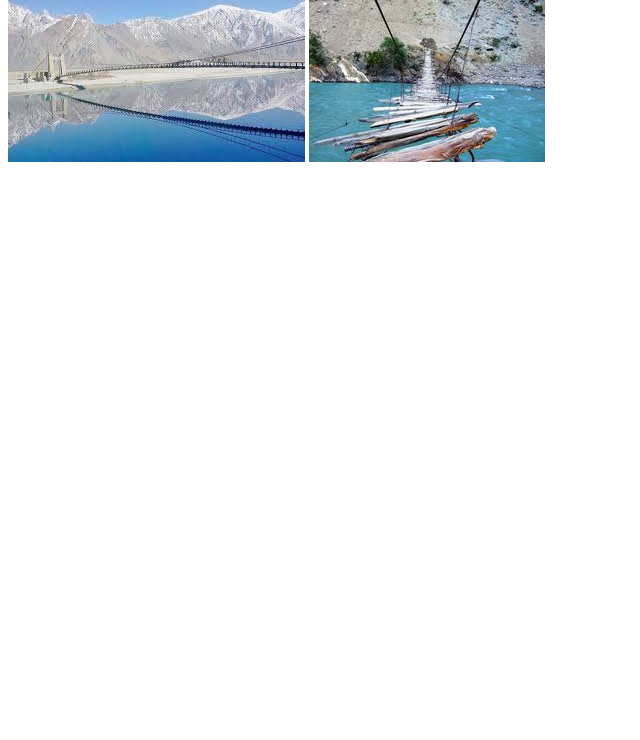
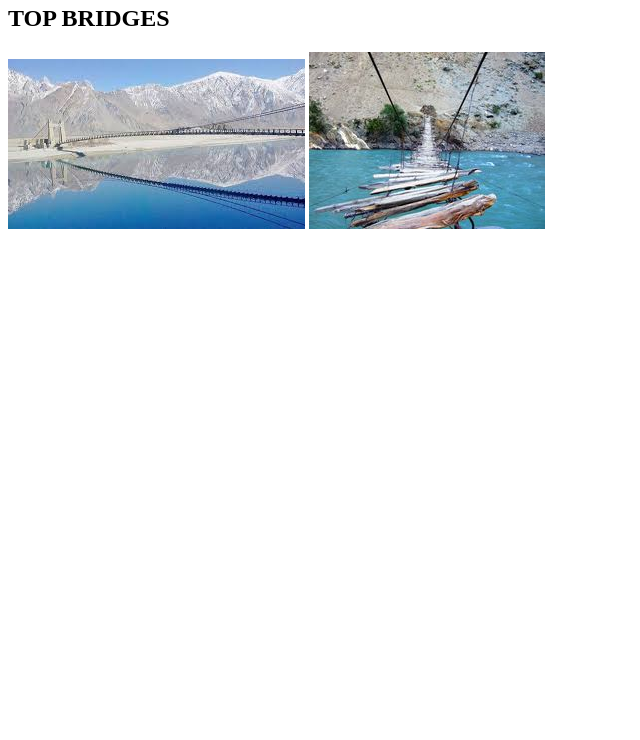
Before and after one commit to safahanif719/incredible-bridges, a plain HTML site: page index.html in a window 1280 px wide. Shown: the part 60-800 px from the top of the page, without its empty margins (0-640 px from the left). Drawn offline with Linux system fonts and the light colour scheme.

Commit message:
best bridges are added

```diff
--- a/index.html
+++ b/index.html
@@ -7,6 +7,7 @@
 </head>
 <body>
   <h1>INCRIEDIBLE BRIDGES </h1>
+  <h2>TOP BRIDGES </h2>
   <img src="bridge1.jfif" alt="">
   <img src="bridge2.jpg" alt="">
   <style>
@@ -20,7 +21,9 @@
       color:red;
       height:20%;
     }
+
   </style>
+
 
 </body>
 </html>
```
